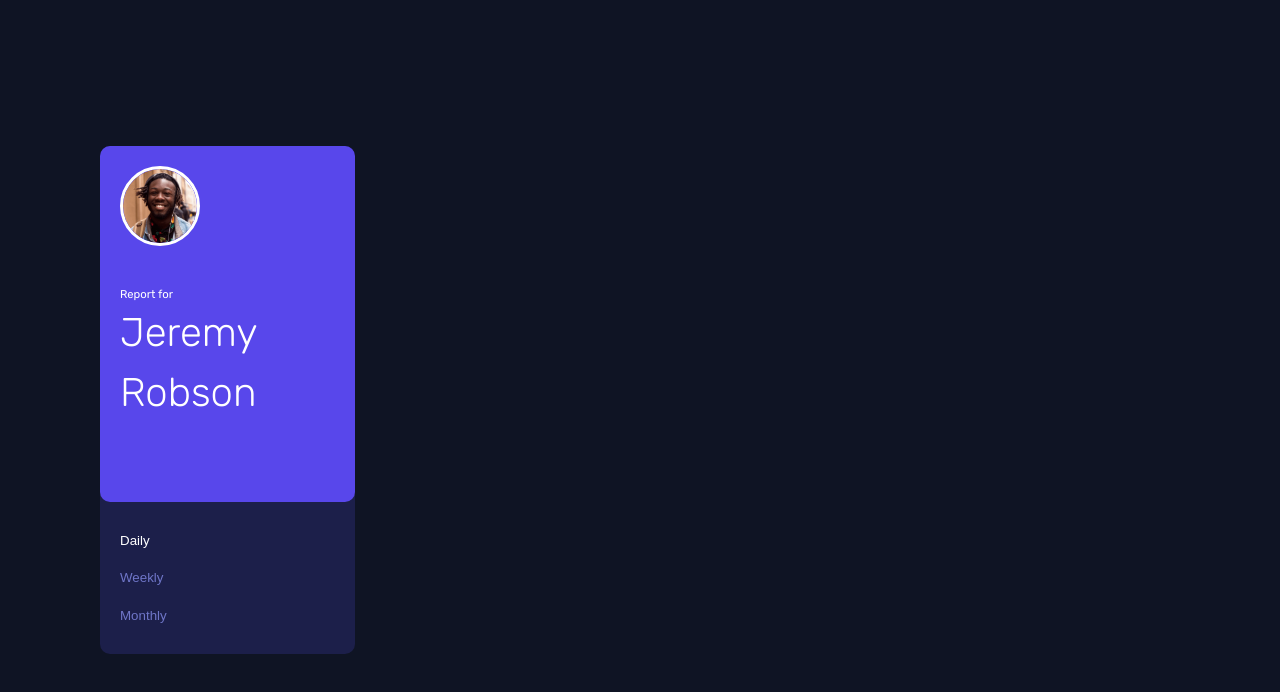
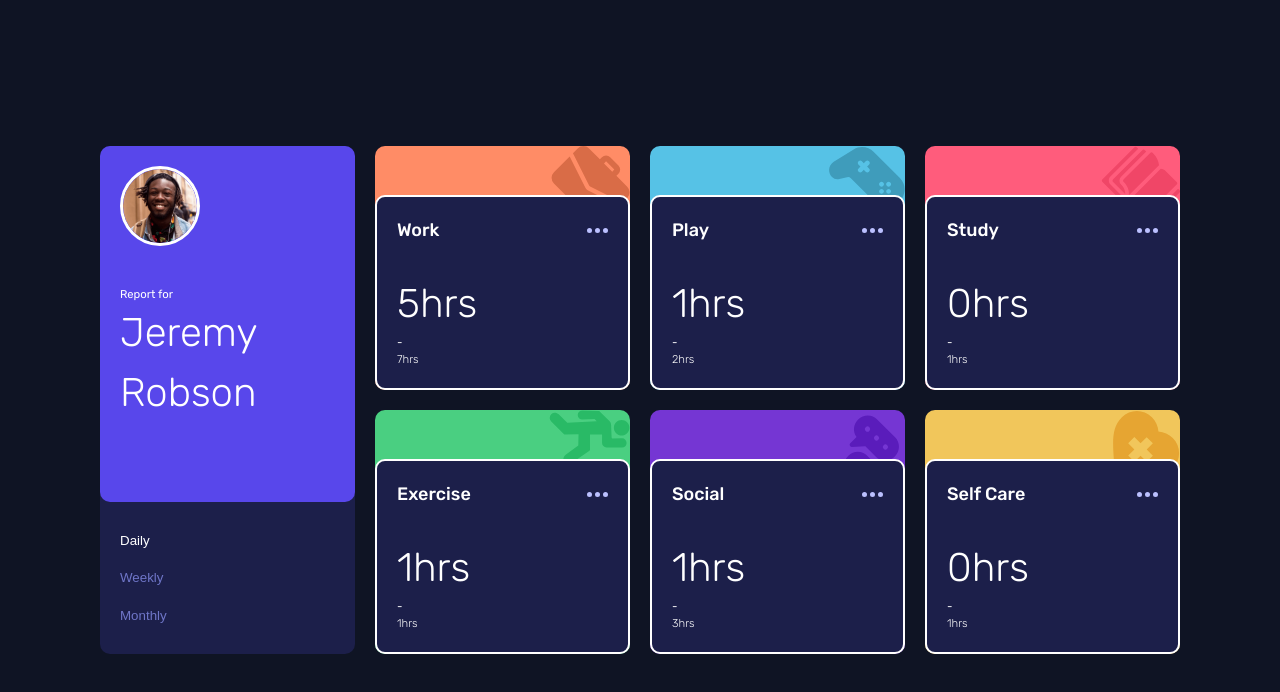
Before and after one commit to Duyen-codes/Time-tracking-dashboard-FEM, a plain HTML site: page index.html in a window 1280 px wide. Both pictures are taken after a click on the button "Daily". Drawn offline with Linux system fonts and the light colour scheme.

Commit message:
solved how to display data dynamically

```diff
--- a/index.html
+++ b/index.html
@@ -7,6 +7,7 @@
   <link rel="icon" type="image/png" sizes="32x32" href="./images/favicon-32x32.png">
   <title>Frontend Mentor | Time tracking dashboard</title>
   <link rel="stylesheet" href="style.css">
+  <script defer src="script.js"></script>
 </head>
 
 <body>
@@ -139,7 +140,7 @@
     </section> -->
   </main>
 
-  <script src="script.js"></script>
+
 </body>
 
 </html>
--- a/script.js
+++ b/script.js
@@ -1,32 +1,25 @@
-
-
 
 const buttons = document.querySelectorAll('.timeframe');
 buttons.forEach(button => {
     button.addEventListener('click', () => {
         activateClickedButton(button)
         const clickedOption = button.dataset.option
-        console.log(clickedOption)
         renderCards(clickedOption)
     })
 });
 
-let data = []
 
 const activateClickedButton = button => {
     buttons.forEach(b =>
         b.classList.remove('active'))
     button.classList.add('active')
-    console.log(button)
 }
 
 const loadData = async () => {
     const response = await fetch('./data.json')
-    console.log(response);
     const fetchedData = await response.json()
-    let data = fetchedData;
-    console.log(data)
-    buttons[1].click()
+    return fetchedData;
+    // buttons[1].click()
 }
 
 const clearActivities = () => {
@@ -34,10 +27,12 @@ const clearActivities = () => {
     activities.forEach(a => a.remove())
 }
 
-const renderCards = option => {
+const renderCards = async (option) => {
+    const data = await loadData()
     clearActivities()
-    const main = document.getElementsByClassName('main');
+    const main = document.querySelector('main');
     const calcTimeframe = (option) => {
+
         if (option === 'daily') {
             return 'Yesterday'
         } else if (option === 'weekly') {
@@ -48,10 +43,11 @@ const renderCards = option => {
     }
 
     data.forEach(activity => {
+        console.log(data)
         const name = activity.title
-        const activityClass = name.loLowerCase().replace(' ', '-')
-        const timeFrameData = activity.timeframes[clickedOption]
-        const previousTimeframe = calcTimeframe(clickedOption)
+        const activityClass = name.toLowerCase().replace(' ', '-')
+        const timeFrameData = activity.timeframes[option]
+        const previousTimeframe = calcTimeframe(option)
         console.log(previousTimeframe)
 
         const section = document.createElement('section');
```
